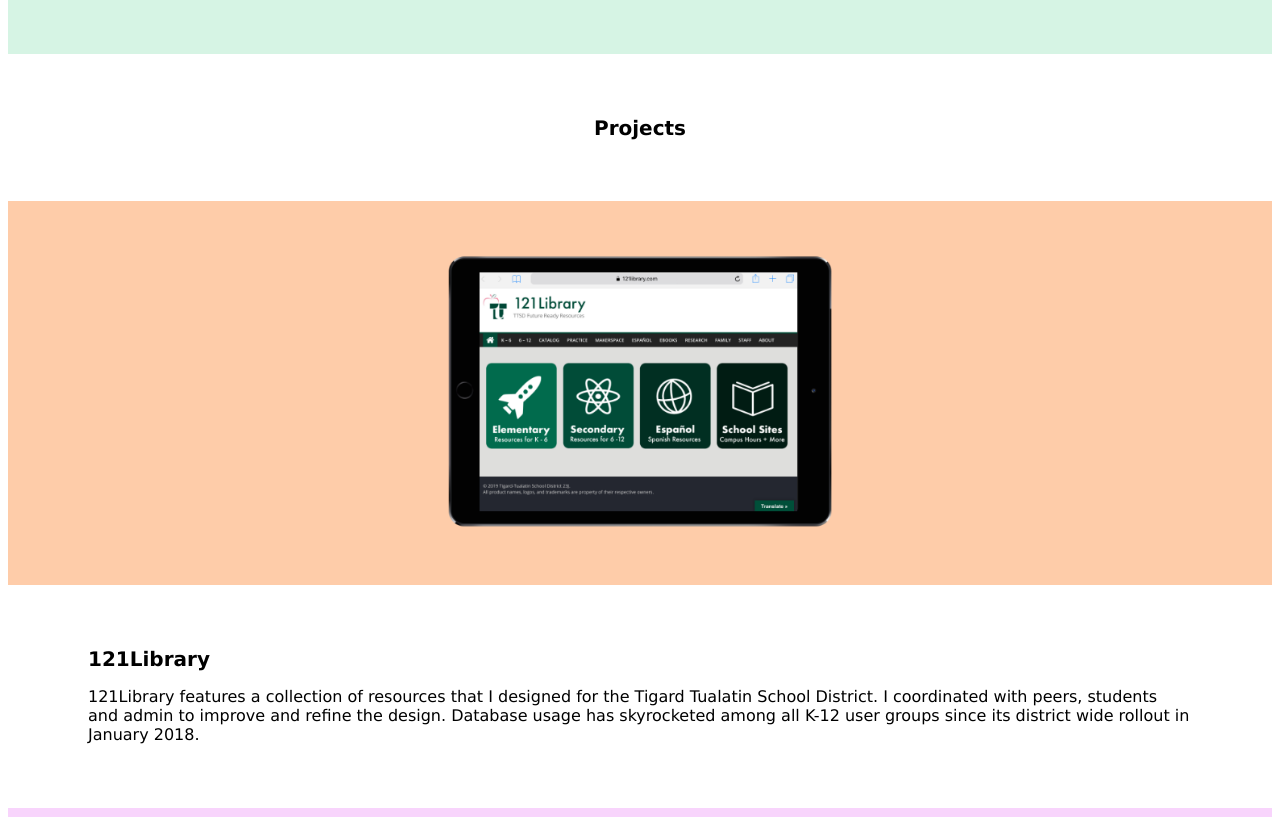
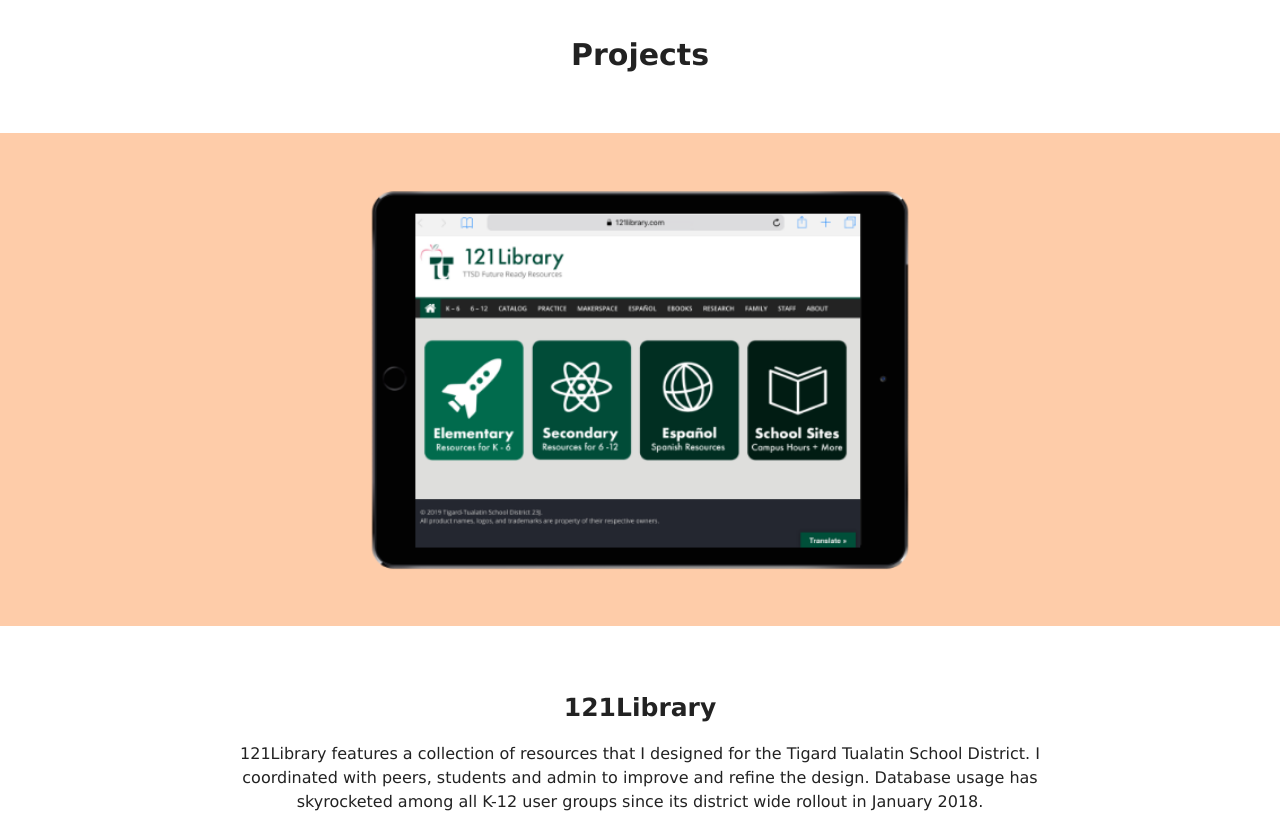
Before and after one commit to kaseyfernandez/myport, a website: page index.html in a window 1280 px wide. Shown: the part 1020-1837 px from the top of the page. Drawn offline with Linux system fonts and the light colour scheme.

Commit message:
responsive

```diff
--- a/index.html
+++ b/index.html
@@ -7,50 +7,51 @@
 
     <title></title>
 
+    <link rel="stylesheet" href="reset.css" />
     <link rel="stylesheet" href="main.css" />
-    <link rel="reset" href="reset.css" />
     <link rel="icon" href="images/favicon.png" />
   </head>
 
   <body>
+      <header id="header-container" class="center-content">
+      <img id="header-image" src="img/helawi.gif" alt="hello" />
+      </header>
+
       <div id="main-container">
-        <header>
-        <img id="header-image" src="img/helawi.gif" alt="hello" />
-        </header>
         <div id="bio" class="center-content projects-cards">
-            <img class="profile-pic project-image" src="img/profile.jpg" alt="Kasey Fernandez">
+            <img class="profile-pic project-image" src="img/profileMarch2019.png" alt="Kasey Fernandez">
             <h1>   Hi! I'm Kasey. </h1>
             <p>I am a UX/UI Designer in Portland, OR. </p>
         </div>
         <div id="projects" class="center-content projects-cards">
-            <h1>Projects</h1>
+            <h2>Projects</h2>
         </div>
         <div id="LibraryImage" class="center-content projects-cards">
             <img class="project-image" src="img/121Library@2x.png">
         </div>
-        <div id="LibraryDescription" class="main-text">
+        <div id="LibraryDescription" class="main-text center-container">
             <h1>121Library</h1>
             <p>121Library features a collection of resources that I designed for the Tigard Tualatin School District. I coordinated with peers, students and admin to improve and refine the design. Database usage has skyrocketed among all K-12 user groups since its district wide rollout in January 2018.</p>
         </div>
         <div id="MaynoothImage" class="center-content projects-cards">
             <img class="project-image" src="img/Maynooth@2x.png">
         </div>
-        <div id="MaynoothDescription" class="main-text">
+        <div id="MaynoothDescription" class="main-text center-container">
             <h1>Maynooth HD Protoype</h1>
             <p>This prototype was created using Adobe XD, Photoshop and Illustrator. </p>
         </div>
         <div id="SecondLifeImage" class="center-content projects-cards">
-            <img class="project-image" src="img/SecondLife.png">
+            <img class="project-image" src="img/SecondLife@2x.png">
         </div>
-        <div id="SecondLifeDescription" class="main-text">
+        <div id="SecondLifeDescription" class="main-text center-container">
             <h1>Second Life Learning Module</h1>
             <p>As I was working towards my Master’s Degree in Educational Technology (Instructional Design) I created a learning module in the virtual realm of second life. The whole experience was quite memorable and immersive and it was my first taste of three dimensional design. </p>
         </div>
         <div id="SXSWEDUImage" class="center-content projects-cards">
-            <img class="project-image" src="img/SXSWedu.png">
+            <img class="project-image" src="img/SXSWedu@2x.png">
         </div>
-        <div id="SXSWEDUDescription" class="main-text">
-            <h1>Easier Than Google: My Digital Library Renovation</h1>
+        <div id="SXSWEDUDescription" class="main-text center-container">
+            <h1>Easier Than Google: <br> My Digital Library Renovation</br></h1>
             <p>In March 2019 I had the honor of sharing 121Library at SXSWedu. It was a brilliant international conference where I shared web development tips with educators interested in amping up their classroom and library websites.</p>
         </div>
     </div>
--- a/main.css
+++ b/main.css
@@ -1,15 +1,37 @@
-#header {
-    padding: 8em;
-    max-width: 80%;
+
+body{
+    width: 100%;
 }
 
 #header-image {
     max-width: 100%;
 }
 
+#header-container {
+    padding: 2.5em;
+}
+
+#main-container{
+    /* max-width: 80%; */
+    margin: 0 auto;
+}
+
 h1 {
 font-family: Avenir Next, Verdana, Geneva, Tahoma, sans-serif;
-font-size: 20px;
+font-size: 25px;
+font-weight: 600;
+padding-bottom: 15px;
+padding-top: 15px;
+text-align: center;
+}
+
+h2 {
+font-family: Avenir Next, Verdana, Geneva, Tahoma, sans-serif;
+font-size: 30px;
+font-weight: 600;
+padding-bottom: 15px;
+padding-top: 15px;
+text-align: center;
 }
 
 p{
@@ -38,34 +60,58 @@
 
 footer{
     background-color: #E6E5E5;
+    padding: 3em;
 }
 
-#main-container{
-    /* max-width: 1000px; */
+.center-container {
+
     margin: 0 auto;
 }
-
 .center-content{
     text-align: center;
     display: block;
 }
 
 .main-text{
-    padding-left: 5em;
-    padding-right: 5em;
+    padding-left: 3em;
+    padding-right: 3em;
+    padding-top: 3em;
+    padding-bottom: 3em;
+    line-height: 1.5;
+    text-align: center;
+}
+
+.projects-cards{
+    padding-left: 2em;
+    padding-right: 2em;
     padding-top: 3em;
     padding-bottom: 3em;
 }
 
-.projects-cards{
-    padding: 3em;
-}
-
 .project-image{
-    width: 60%;
-    max-width: 25em;
+    width: 80%;
+    max-width: 35em;
+    height: auto;
 }
 
 .profile-pic{
     border-radius: 50%;
+    max-width: 25em;
 }
+
+@media screen and (max-width: 400px) {
+    .main-text {
+        padding-left: 0.75em;
+        padding-right: 0.75em;
+        padding-top: 3em;
+        padding-bottom: 3em;
+        line-height: 1.5;
+        text-align: center;
+    }
+  }
+
+@media screen and (min-width: 992px) {
+    .main-text {
+      width: 70%;
+    }
+  }
```
Also changed, not shown: img/iPad@3x.png (added), img/profile@2x.png (added), 1 other file.
